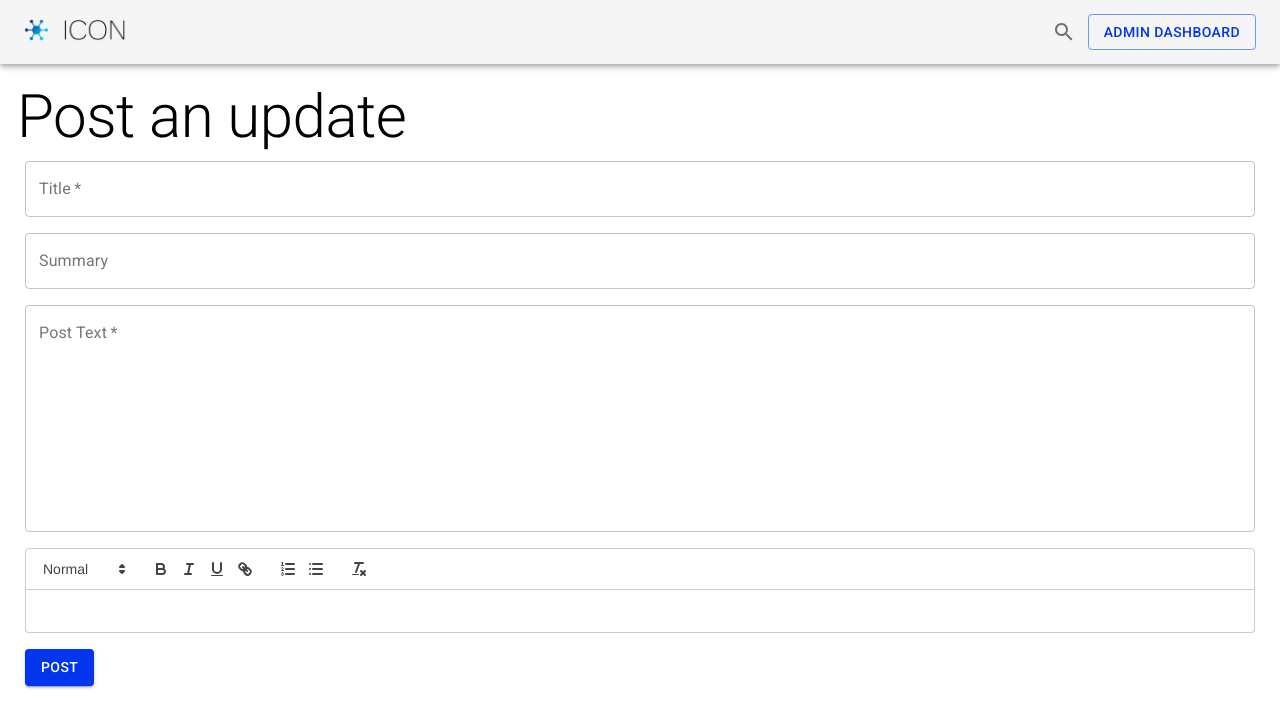
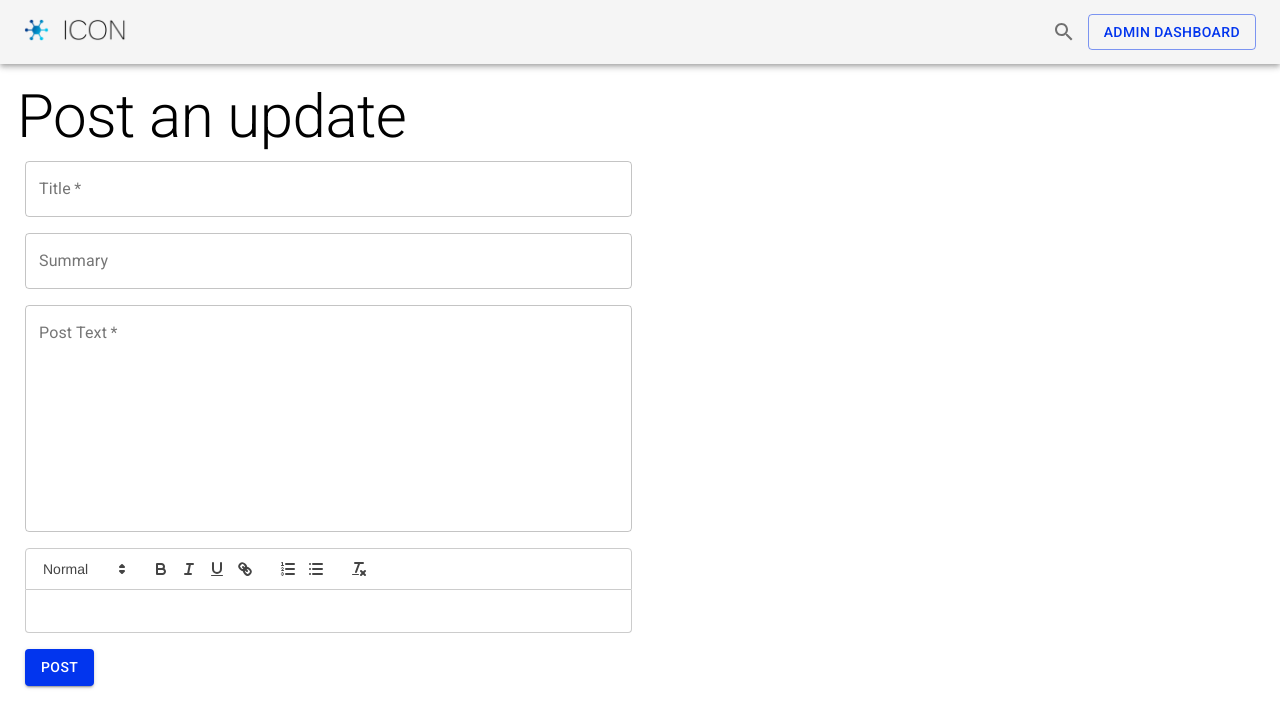
Before and after one commit to ic-drp02/drp-client-web, a React (Create React App) app: page /posts/create in a window 1280 px wide. Shown: the top 728 px of the page. Built offline with nearby package versions, Linux system fonts and the light colour scheme.

Commit message:
Use half width form on larger screens

```diff
--- a/src/pages/CreatePost.js
+++ b/src/pages/CreatePost.js
@@ -14,9 +14,9 @@
 export default function CreatePost() {
   const styles = useStyles();
   return (
-    <Grid container spacing={2}>
+    <Grid container spacing={2} direction="column">
       <Typography variant="h2">Post an update</Typography>
-      <Grid item xs={12}>
+      <Grid item xs={12} md={6}>
         <TextField
           className={styles.field}
           label="Title"
@@ -24,14 +24,14 @@
           required
         />
       </Grid>
-      <Grid item xs={12}>
+      <Grid item xs={12} md={6}>
         <TextField
           className={styles.field}
           label="Summary"
           variant="outlined"
         />
       </Grid>
-      <Grid item xs={12}>
+      <Grid item xs={12} md={6}>
         <TextField
           className={styles.field}
           label="Post Text"
@@ -41,10 +41,10 @@
           multiline
         />
       </Grid>
-      <Grid item xs={12}>
+      <Grid item xs={12} md={6}>
         <RichTextEditor />
       </Grid>
-      <Grid item xs={12}>
+      <Grid item xs={12} md={6}>
         <Button variant="contained" color="primary">
           Post
         </Button>
```
